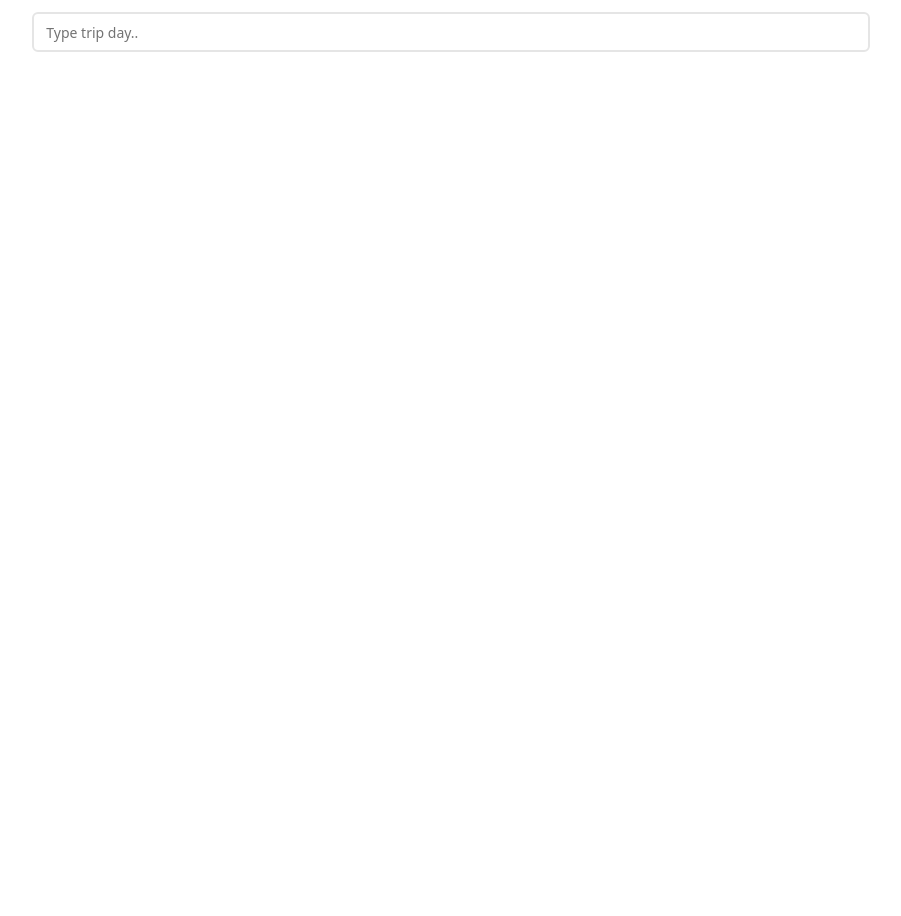
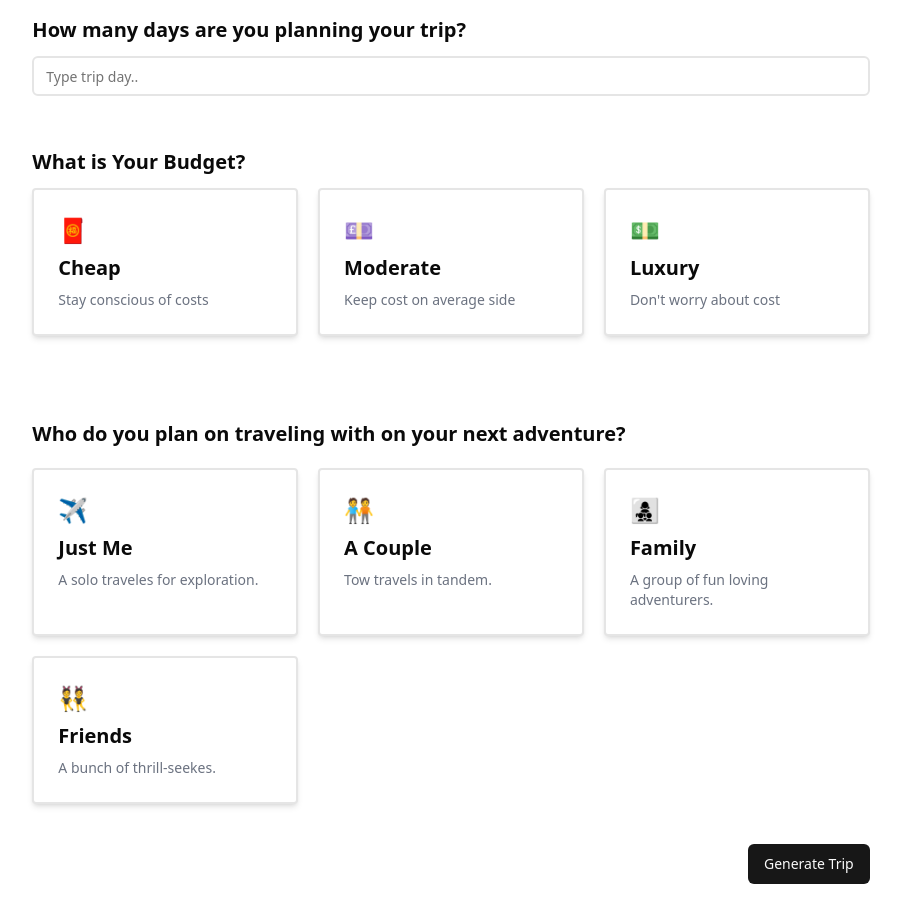
Before and after one commit to mhistiak3/JustFly, a React (Vite) app: page /create-trip in a window 1280 px wide. Shown: the part 468-1384 px from the top of the page, without its empty margins (189-1090 px from the left). Before the commit the page ends 800 px from the top, so only its background shows below. Built offline with nearby package versions, Linux system fonts and the light colour scheme.

Commit message:
Make generate page

```diff
--- a/package.json
+++ b/package.json
@@ -16,7 +16,6 @@
     "lucide-react": "^0.441.0",
     "react": "^18.3.1",
     "react-dom": "^18.3.1",
-    "react-google-places-autocomplete": "^4.1.0",
     "react-router-dom": "^6.26.2",
     "tailwind-merge": "^2.5.2",
     "tailwindcss-animate": "^1.0.7"
--- a/src/contents/options.jsx
+++ b/src/contents/options.jsx
@@ -2,21 +2,28 @@ export const SelectTravelList = [
   {
     id: 1,
     title: "Just Me",
-    desc: "A solo traveles for exploration",
+    desc: "A solo traveles for exploration.",
     icon: "✈️",
     people: "1",
   },
   {
     id: 2,
     title: "A Couple",
-    desc: "Tow travels in tandem",
+    desc: "Tow travels in tandem.",
     icon: "🧑‍🤝‍🧑",
     people: "2",
   },
   {
     id: 3,
     title: "Family",
-    desc: "A group of fun loving adventurers",
+    desc: "A group of fun loving adventurers.",
+    icon: "👩‍👧‍👦",
+    people: "3 to many",
+  },
+  {
+    id: 4,
+    title: "Friends",
+    desc: "A bunch of thrill-seekes.",
     icon: "👯",
     people: "3 to many",
   },
--- a/src/pages/CreateTrip.jsx
+++ b/src/pages/CreateTrip.jsx
@@ -1,9 +1,11 @@
+import { Button } from "@/components/ui/button";
 import { Input } from "@/components/ui/input";
+import { SelectBudgetOptions, SelectTravelList } from "@/contents/options";
 import { useState } from "react";
 
 const CreateTrip = () => {
   const [place, setPlace] = useState("");
-  const [day, setDay] = useState('');
+  const [day, setDay] = useState("");
   return (
     <div className="p-3">
       <div className="w-full md:w-8/12 m-auto py-5">
@@ -18,7 +20,7 @@ const CreateTrip = () => {
         </div>
 
         <div className="mt-24">
-          <div className="my-10">
+          <div className="pt-10">
             <h2 className="text-xl my-3 font-semibold">
               What is destination of choice?
             </h2>
@@ -31,7 +33,8 @@ const CreateTrip = () => {
               onChange={(e) => setPlace(e.target.value)}
             />
           </div>
-          <div className="my-10">
+
+          <div className="pt-5">
             <h2 className="text-xl my-3 font-semibold">
               How many days are you planning your trip?{" "}
             </h2>
@@ -44,6 +47,46 @@ const CreateTrip = () => {
               onChange={(e) => setDay(e.target.value)}
             />
           </div>
+
+          <div className="pt-10">
+            <h2 className="text-xl my-3 font-semibold">What is Your Budget?</h2>
+            <div className="grid grid-cols-1 md:grid-cols-2 xl:grid-cols-3 gap-5">
+              {SelectBudgetOptions.map((option) => (
+                <div
+                  key={option.id}
+                  className="bg-white shadow-md p-6 rounded-sm border-2 hover:border-gray-800"
+                >
+                  <span className="text-2xl">{option.icon}</span>
+                  <h2 className="text-xl font-semibold my-2">{option.title}</h2>
+                  <p className="text-sm text-gray-500">{option.desc}</p>
+                </div>
+              ))}
+            </div>
+          </div>
+
+          <div className="pt-16">
+            <h2 className="text-xl my-5 font-semibold">
+              Who do you plan on traveling with on your next adventure?
+            </h2>
+            <div className="grid grid-cols-1 md:grid-cols-2 xl:grid-cols-3 gap-5">
+              {SelectTravelList.map((option) => (
+                <div
+                  key={option.id}
+                  className="bg-white shadow-md p-6 rounded-sm border-2 hover:border-gray-800"
+                >
+                  <span className="text-2xl">{option.icon}</span>
+                  <h2 className="text-xl font-semibold my-2">{option.title}</h2>
+                  <p className="text-sm text-gray-500">{option.desc}</p>
+                </div>
+              ))}
+            </div>
+          </div>
+
+        <div className="flex justify-end pt-10">
+          <Button >
+            Generate Trip
+          </Button>
+        </div>
         </div>
       </div>
     </div>
```
Also changed, not shown: 1 other file (tests, documents, lock files or other folders).
